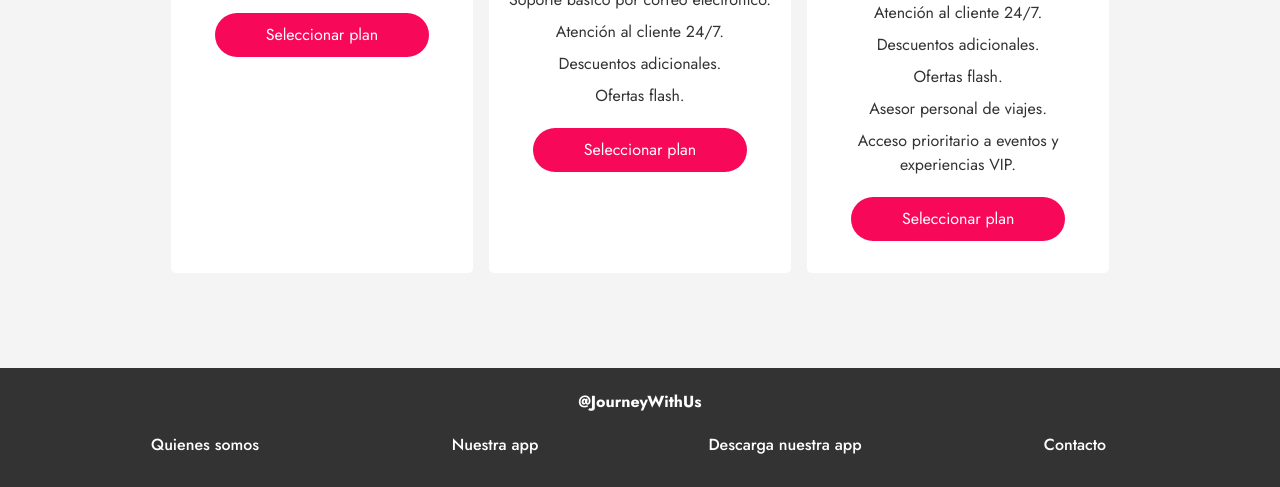
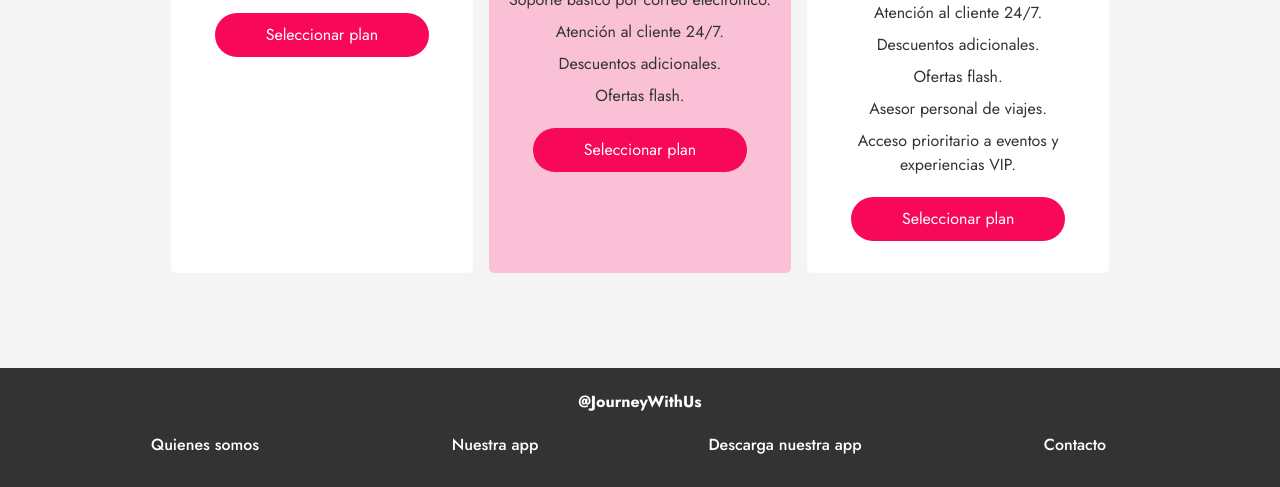
Before and after one commit to Mmarmedina/price-table-comparison-landing-page, a website built with Vite: page index.html in a window 1280 px wide. Shown: the part 595-1082 px from the top of the page. Built offline with nearby package versions, Linux system fonts and the light colour scheme.

Commit message:
Default pink background for the most popular plan.

```diff
--- a/index.html
+++ b/index.html
@@ -52,7 +52,7 @@
           </div>
           <a href="#plan-basic" class="btn">Seleccionar plan</a>
         </article>
-        <article class="box" id="plan-premium">
+        <article class="box default-plan" id="plan-premium">
           <img src="/src/assets/premium-plan.svg" alt="basic-plan-icon" type="image/svg+xml">
           <h2>Premium</h2>
           <p class="most-popular-text">Más popular</p>
--- a/main.js
+++ b/main.js
@@ -2,7 +2,7 @@ let priceToggle = document.querySelector('.price-toggler');
 let price = document.querySelectorAll('.price');
 let duration = document.querySelectorAll('.duration');
 let boxes = document.querySelectorAll('.box');
-
+let box = document.querySelector('.default-plan');
 let discount = 1.25;
 
 priceToggle.onclick = () =>{
@@ -28,6 +28,8 @@ const handleMouseEnter = (event) => {
     currentBox.classList.toggle('active');
     if(currentBox.classList.contains('active')){
         currentBox.classList.add('bg-box');
+        box.classList.remove('default-plan');
+
     }
 }
 
--- a/public/src/styles/style.css
+++ b/public/src/styles/style.css
@@ -28,6 +28,7 @@ a.nav-item:hover {
     margin: 0 0.7rem;
 }
 
+
 .container .box-container .box {
     background-color: var(--color-secondary-white);
     padding: 1rem;
@@ -37,6 +38,10 @@ a.nav-item:hover {
     flex: 1 1 18.75rem;
     transition: transform 0.3s ease-in-out, box-shadow 0.3s ease-in-out, background-color 0.3s ease-in-out;
     cursor: pointer;
+}
+
+.container .box-container .box.default-plan {
+    background-color: var(--color-secondary-pink-ligther);
 }
 
 .container .box-container .box img {
```
